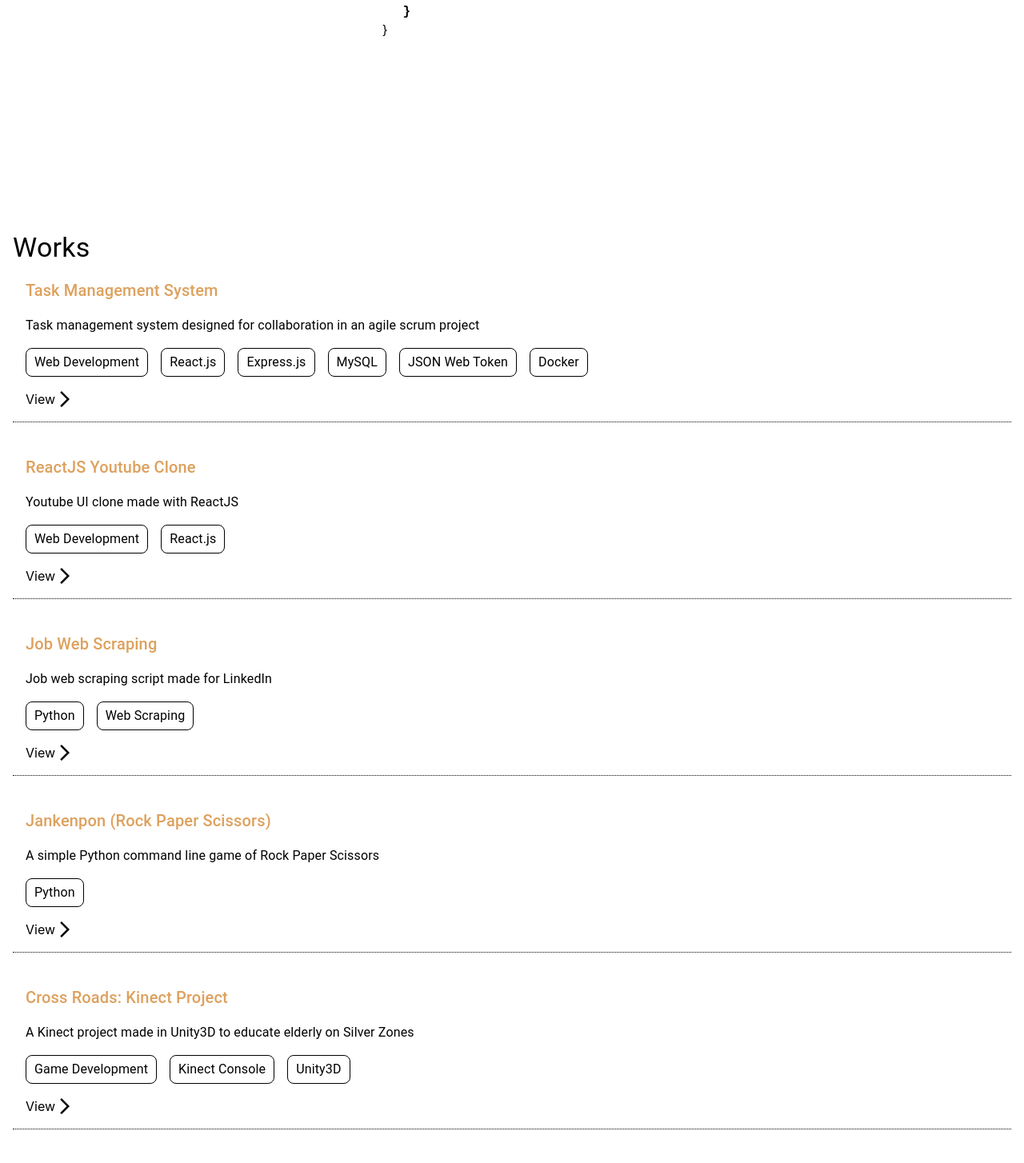
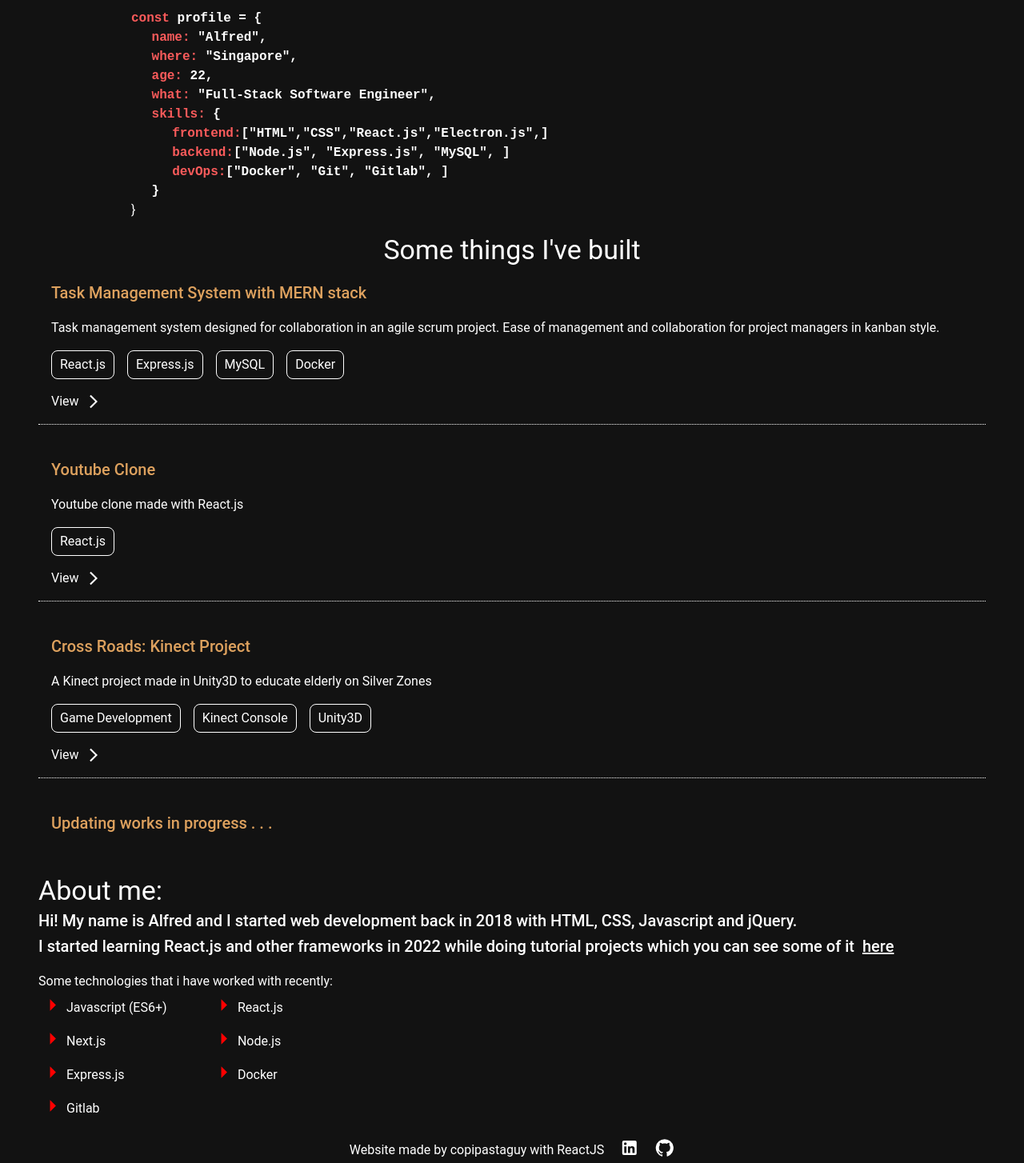
Before and after one commit to copipastaguy/portfolio, a React (Create React App) app: page / in a window 1280 px wide. Shown: the part 582-2036 px from the top of the page at 80% size. Before the commit the page ends 2010 px from the top, so only its background shows below. Built offline with nearby package versions, Linux system fonts and the light colour scheme.

Commit message:
created new components

```diff
--- a/src/App.js
+++ b/src/App.js
@@ -1,25 +1,44 @@
+import { Grid } from "@mui/material";
+import CssBaseline from "@mui/material/CssBaseline";
+import { ThemeProvider, createTheme } from "@mui/material/styles";
 import "./App.css";
+
+import Masthead from "./component/Masthead/Masthead";
 import NavBar from "./component/NavBar/NavBar.js";
-import Masthead from "./component/Masthead/Masthead";
-import Sidebar from "./component/Sidebar/Sidebar";
+import Works from "./component/Works/Works";
+
+// import Sidebar from "./component/Sidebar/Sidebar";
 import About from "./component/About/About";
 import Footer from "./component/Footer/Footer";
 
 // Routes
-import Contact from "./component/Contact/Contact";
-import Works from "./component/Works/Works";
-import Cookie from "./component/Cookie/Cookie";
+// import Contact from "./component/Contact/Contact";
 
 function App() {
+  const theme = createTheme({
+    palette: {
+      mode: "dark",
+    },
+    typography: {
+      fontFamily: ["Montserrat", "Roboto", "monospace"].join(","),
+    },
+  });
   return (
+    <ThemeProvider theme={theme}>
+      <CssBaseline />
+      <Grid container width="95vw" sx={{ margin: "0 auto" }}>
         <div className="App">
           <div className="container"></div>
           <NavBar />
           <Masthead />
+
           {/* <Sidebar /> */}
           <Works />
-      {/* <Footer /> */}
+          <About />
+          <Footer />
         </div>
+      </Grid>
+    </ThemeProvider>
   );
 }
 
--- a/src/component/About/About.js
+++ b/src/component/About/About.js
@@ -1,36 +1,43 @@
-import styles from "./About.module.css";
-import resume from "../../files/resume.jpg";
+import React from "react";
+import { Grid, Stack, Typography, Link, Button } from "@mui/material";
+import ArrowRightIcon from "@mui/icons-material/ArrowRight";
 
-function About() {
+const About = () => {
+  const skills = ["Javascript (ES6+)", "React.js", "Next.js", "Node.js", "Express.js", "Docker", "Gitlab"];
   return (
-    <div className={styles.about}>
-      <div className={styles.aboutText}>
-        <h1>Who am i</h1>
-        <p>
-          Lorem ipsum dolor sit amet, consectetur adipiscing elit. Curabitur dui
-          quam, accumsan id luctus sit amet, venenatis at erat. Cras vitae
-          sapien vitae sem finibus vehicula. Phasellus lacinia egestas iaculis.
-          Nulla vestibulum lacus sit amet nulla finibus ultrices. Praesent
-          hendrerit, est ut rutrum blandit, sapien libero fermentum tellus, a
-          iaculis lectus diam at ex. Pellentesque rutrum enim in mauris maximus
-          gravida. Proin sed metus a magna lobortis dapibus et vitae magna.
-        </p>
-        <a href={resume} download="resume.jpg" className={styles.downloadCV}>
-          <p>Download my CV</p>
-        </a>
-      </div>
+    <Grid container padding={2}>
+      <Stack spacing={2}>
+        <Grid item>
+          <Typography variant="h4">About me:</Typography>
+          <Typography variant="h6">Hi! My name is Alfred and I started web development back in 2018 with HTML, CSS, Javascript and jQuery.</Typography>
+          <Typography variant="h6">
+            I started learning React.js and other frameworks in 2022 while doing tutorial projects which you can see some of it &nbsp;
+            <Link href="https://github.com/copipastaguy" color="inherit">
+              here
+            </Link>
+          </Typography>
+        </Grid>
 
-      <div className={styles.skills}>
-        <p>html</p>
-        <p>css</p>
-        <p>javascript</p>
-        <p>jquery</p>
-        <p>adobe xd</p>
-        <p>prototype</p>
-        <p>wireframe</p>
-      </div>
-    </div>
+        <Grid item>
+          <Typography>Some technologies that i have worked with recently:</Typography>
+
+          <Grid container width="40%">
+            {skills.map((skill) => (
+              <Grid item lg={6} xl={6}>
+                <Stack direction="row" alignItems="center">
+                  <Typography>
+                    <ArrowRightIcon sx={{ color: "red" }} fontSize="large" />
+                  </Typography>
+
+                  <Typography>{skill}</Typography>
+                </Stack>
+              </Grid>
+            ))}
+          </Grid>
+        </Grid>
+      </Stack>
+    </Grid>
   );
-}
+};
 
 export default About;
--- a/src/component/Footer/Footer.js
+++ b/src/component/Footer/Footer.js
@@ -1,26 +1,21 @@
 import styles from "./Footer.module.css";
-import {
-  AiFillLinkedin,
-  AiFillGithub,
-  AiFillBehanceSquare,
-} from "react-icons/ai";
+import { Grid, Stack, Typography, Link, Button, Container } from "@mui/material";
+
+import GitHubIcon from "@mui/icons-material/GitHub";
+import LinkedInIcon from "@mui/icons-material/LinkedIn";
 
 function Footer() {
   return (
-    <div className={styles.footer}>
-      <p>Website made by copipastaguy with ReactJS</p>
-      <a href="https://linkedin.com/in/copipastaguy">
-        <AiFillLinkedin fontSize="2em" />
-      </a>
+    <Grid className={styles.footer}>
+      <Typography>Website made by copipastaguy with ReactJS</Typography>
+      <Link href="https://linkedin.com/in/copipastaguy" color="inherit">
+        <LinkedInIcon />
+      </Link>
 
-      <a href="https://github.com/copipastaguy">
-        <AiFillGithub fontSize="2em" />
-      </a>
-
-      <a href="https://www.behance.net/alfredchor">
-        <AiFillBehanceSquare fontSize="2em" />
-      </a>
-    </div>
+      <Link href="https://github.com/copipastaguy" color="inherit">
+        <GitHubIcon />
+      </Link>
+    </Grid>
   );
 }
 
--- a/src/component/Masthead/Masthead.js
+++ b/src/component/Masthead/Masthead.js
@@ -1,7 +1,7 @@
 import memoji from "../../files/memoji/sticker02.png";
 import styles from "./Masthead.module.css";
 
-import { Grid, Stack, Typography } from "@mui/material";
+import { Grid, Stack, Typography, Link, Button } from "@mui/material";
 
 function Masthead() {
   const date = new Date();
@@ -9,7 +9,7 @@ function Masthead() {
 
   const frontendSkills = ["HTML", "CSS", "React.js", "Electron.js"];
   const backendSkills = ["Node.js", "Express.js", "MySQL"];
-  const devopsSkills = ["Docker", "Git"];
+  const devopsSkills = ["Docker", "Git", "Gitlab"];
 
   return (
     <Grid container height="100vh" alignItems="center" justifyContent="center" spacing={2}>
@@ -20,14 +20,14 @@ function Masthead() {
       <Stack spacing={2}>
         <Grid item>
           <Typography variant="h2" fontWeight={400} fontFamily="monospace">
-            print&#40;&#34;Hello World&#34;&#41;&#59;
+            console.log&#40;&#34;I'm Alfred&#34;&#41;&#59;
           </Typography>
         </Grid>
 
         <Grid item>
           <Stack>
             <Typography fontWeight={700} fontFamily="monospace">
-              const profile = &#123; <br />
+              <span className={styles.coloredWord}>const</span> profile = &#123; <br />
               &emsp; <span className={styles.coloredWord}>name:</span> "Alfred", <br />
               &emsp; <span className={styles.coloredWord}>where:</span> "Singapore", <br />
               &emsp; <span className={styles.coloredWord}>age:</span> {year - 2000}, <br />
@@ -35,7 +35,7 @@ function Masthead() {
               &emsp; <span className={styles.coloredWord}>skills:</span> &#123; <br />
               &emsp; &emsp; <span className={styles.coloredWord}>frontend:</span>[
               {frontendSkills.map((skill) => (
-                <span>"{skill}", </span>
+                <span>"{skill}",</span>
               ))}
               ]
               <br />
--- a/src/component/Masthead/Masthead.module.css
+++ b/src/component/Masthead/Masthead.module.css
@@ -24,7 +24,7 @@
 }
 
 .coloredWord {
-  color: red;
+  color: rgb(251, 91, 91);
 }
 
 .coloredBracket {
--- a/src/component/NavBar/NavBar.js
+++ b/src/component/NavBar/NavBar.js
@@ -1,6 +1,7 @@
 import GitHubIcon from "@mui/icons-material/GitHub";
 import LinkedInIcon from "@mui/icons-material/LinkedIn";
-import { Grid, Link } from "@mui/material";
+import DownloadIcon from "@mui/icons-material/Download";
+import { Grid, Link, Button } from "@mui/material";
 
 function NavBar() {
   return (
@@ -16,6 +17,12 @@ function NavBar() {
           <GitHubIcon fontSize="large" />
         </Link>
       </Grid>
+
+      <Grid item>
+        <Button startIcon={<DownloadIcon />} color="inherit">
+          Resume
+        </Button>
+      </Grid>
     </Grid>
   );
 }
--- a/src/component/Works/Works.js
+++ b/src/component/Works/Works.js
@@ -4,35 +4,35 @@ import ArrowForwardIosIcon from "@mui/icons-material/ArrowForwardIos";
 function Works() {
   const works = [
     {
-      name: "Task Management System",
+      name: "Task Management System with MERN stack",
       link: "https://github.com/copipastaguy/task-management-system-MERN",
-      description: "Task management system designed for collaboration in an agile scrum project",
-      tags: ["Web Development", "React.js", "Express.js", "MySQL", "JSON Web Token", "Docker"],
+      description: "Task management system designed for collaboration in an agile scrum project. Ease of management and collaboration for project managers in kanban style.",
+      tags: ["React.js", "Express.js", "MySQL", "Docker"],
     },
     {
-      name: "ReactJS Youtube Clone",
+      name: "Youtube Clone",
       link: "https://github.com/copipastaguy/react-youtube-clone",
-      description: "Youtube UI clone made with ReactJS",
-      tags: ["Web Development", "React.js"],
+      description: "Youtube clone made with React.js",
+      tags: ["React.js"],
     },
     // {
     //   name: "Champion Bolo Bun",
     //   link: "https://copipastaguy.github.io/champion-bolo-bun/",
     //   description: "Prototype Champion Bolo Bun website made with ReactJS",
-    //   tags: ["Web Development", "React.js"],
+    //   tags: ["React.js"],
     // },
-    {
-      name: "Job Web Scraping",
-      link: "https://github.com/copipastaguy/python/tree/main/jobScrape",
-      description: "Job web scraping script made for LinkedIn",
-      tags: ["Python", "Web Scraping"],
-    },
-    {
-      name: "Jankenpon (Rock Paper Scissors)",
-      link: "https://github.com/copipastaguy/python/tree/main/jankenpon",
-      description: "A simple Python command line game of Rock Paper Scissors",
-      tags: ["Python"],
-    },
+    // {
+    //   name: "Python Job Web Scraping",
+    //   link: "https://github.com/copipastaguy/python/tree/main/jobScrape",
+    //   description: "Job web scraping script made for LinkedIn",
+    //   tags: ["Python", "Web Scraping"],
+    // },
+    // {
+    //   name: "Python Jankenpon (Rock Paper Scissors)",
+    //   link: "https://github.com/copipastaguy/python/tree/main/jankenpon",
+    //   description: "A simple Python command line game of Rock Paper Scissors",
+    //   tags: ["Python"],
+    // },
     {
       name: "Cross Roads: Kinect Project",
       link: "https://www.behance.net/gallery/89011499/Cross-Roads-Kinect-Project",
@@ -41,28 +41,13 @@ function Works() {
     },
   ];
 
-  // mapping out each work and check if "tags" exist in the object keys
-  // iterate each work and return tags
-  // works.map((work) => {
-  //   if ("tag" in work)
-  //     Object.values(work.tag).forEach((tag) => {
-  //       // console.log(`${work.name} uses ${tag}`);
-  //       return (
-  //         <p key={tag} className={styles.projectTags}>
-  //           {tag}
-  //         </p>
-  //       );
-  //     });
-  //   return null;
-  // });
-
   return (
-    <Grid container width="100vw" padding={2}>
-      <Typography variant="h4">Works</Typography>
+    <Grid container padding={2} justifyContent="center" sx={{ margin: "0 auto" }}>
+      <Typography variant="h4">Some things I've built</Typography>
 
       <Stack width="100%" spacing={3}>
         {works.map((work) => (
-          <Grid item width="100%" key={work.name} padding={2} sx={{ borderBottom: "1px dotted" }}>
+          <Grid item key={work.name} padding={2} sx={{ borderBottom: "1px dotted" }}>
             <Stack spacing={2}>
               <Typography variant="h6" sx={{ color: "#dda15e" }}>
                 {work.name}
@@ -78,14 +63,27 @@ function Works() {
               </Stack>
 
               <Link href={work.link} underline="none" color="inherit">
-                <Stack direction="row" alignItems="center">
-                  View <ArrowForwardIosIcon />
+                <Stack direction="row" alignItems="center" spacing={1}>
+                  <Typography>View</Typography>
+                  <ArrowForwardIosIcon fontSize="small" />
                 </Stack>
               </Link>
             </Stack>
           </Grid>
         ))}
+
+        <Grid item padding={2}>
+          <Typography variant="h6" sx={{ color: "#dda15e" }}>
+            Updating works in progress . . .
+          </Typography>
+        </Grid>
       </Stack>
+
+      {/* <Box sx={{ width: "50%", margin: "2% auto" }}>
+        <Typography variant="h5" textAlign="center" fontWeight={700}>
+          Updating works in progress . . .
+        </Typography>
+      </Box> */}
     </Grid>
   );
 }
```
Also changed, not shown: src/component/Skills/Skills.jsx (added, +68 -0 lines). Lines whose indentation alone changed are shown as unchanged.
